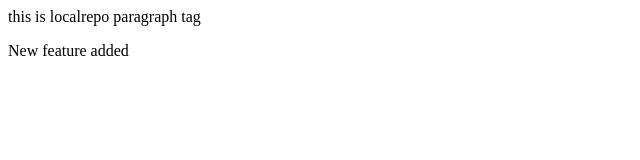
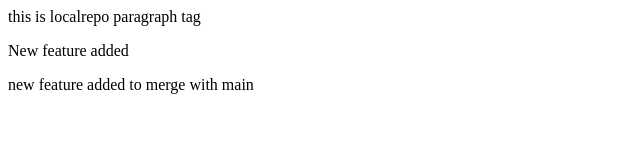
Before and after one commit to Nazeer148/localerepo, a plain HTML site: page index.html in a window 1280 px wide. Shown: the whole page, without its empty margins (0-640 px from the left). Drawn offline with Linux system fonts and the light colour scheme.

Commit message:
adding feature from this branch to main branch

```diff
--- a/index.html
+++ b/index.html
@@ -2,3 +2,4 @@
     this is localrepo paragraph tag
 </p>
 <p>New feature added</p>
+<p>new feature added to merge with main</p>
```
